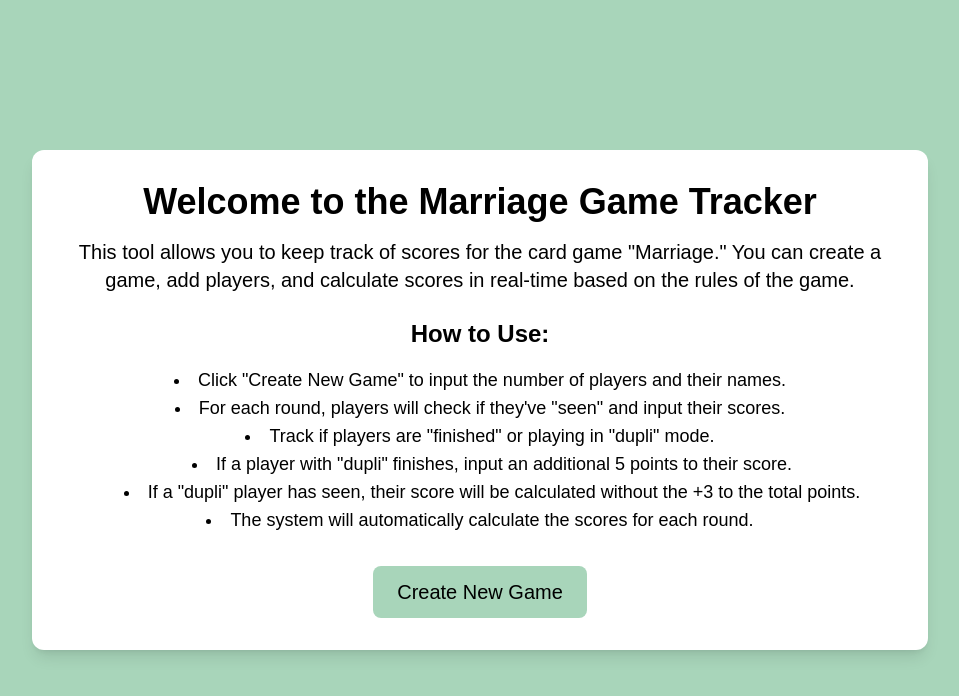
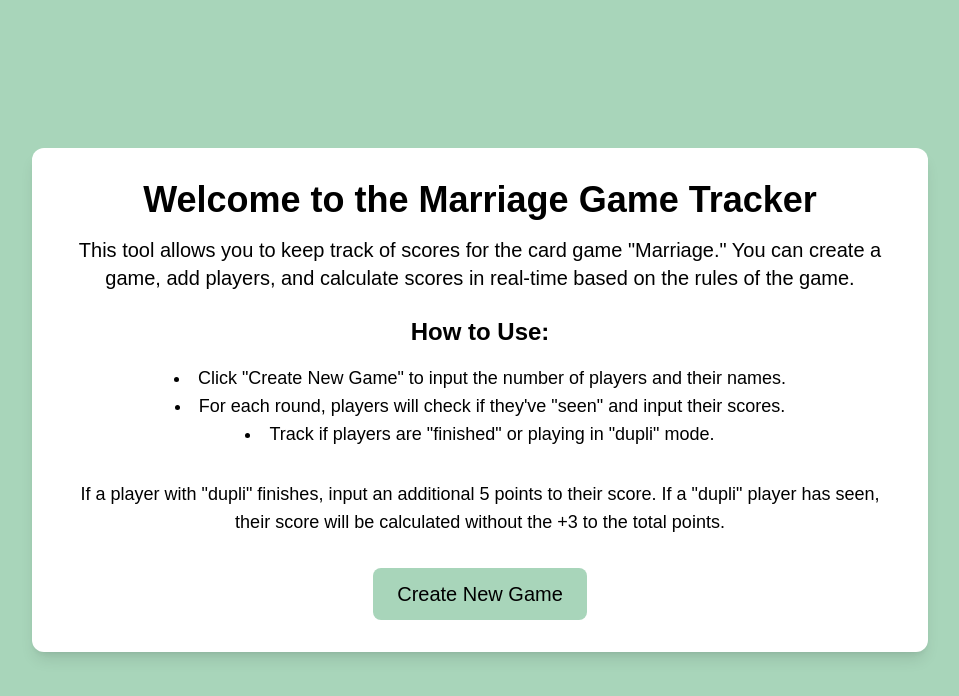
Before and after one commit to SulavReg/marriage_score_tracker, a Next.js app: page / in a window 1280 px wide. Shown: the top 696 px of the page, without its empty margins (160-1119 px from the left). Built offline with nearby package versions, Linux system fonts and the light colour scheme.

Commit message:
Polishing frontend

```diff
--- a/app/create-game/page.js
+++ b/app/create-game/page.js
@@ -51,7 +51,7 @@ export default function CreateGame() {
         <div className="flex justify-center">
           <button
             onClick={startGame}
-            className="bg-pastelGreen text-black px-6 py-3 rounded-lg text-xl hover:bg-green-500 transition duration-300"
+            className="bg-pastelPurple text-black px-6 py-3 rounded-lg text-xl hover:bg-darkPurple transition duration-300"
           >
             Start Game
           </button>
--- a/app/page.tsx
+++ b/app/page.tsx
@@ -21,12 +21,11 @@ export default function Home() {
           <li>Click "Create New Game" to input the number of players and their names.</li>
           <li>For each round, players will check if they've "seen" and input their scores.</li>
           <li>Track if players are "finished" or playing in "dupli" mode.</li>
-          <ul className="text-lg list-disc list-inside ml-6">
-            <li>If a player with "dupli" finishes, input an additional 5 points to their score.</li>
-            <li>If a "dupli" player has seen, their score will be calculated without the +3 to the total points.</li>
-          </ul>
-          <li>The system will automatically calculate the scores for each round.</li>
         </ul>
+
+        <p className="text-lg mb-8 text-black">
+          If a player with "dupli" finishes, input an additional 5 points to their score. If a "dupli" player has seen, their score will be calculated without the +3 to the total points.
+        </p>
 
         <button
           onClick={navigateToCreateGame}
```
